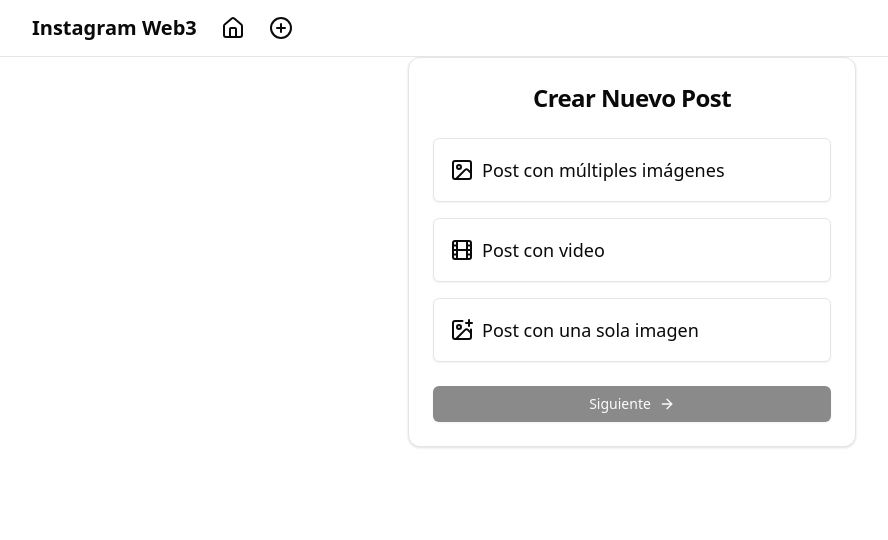
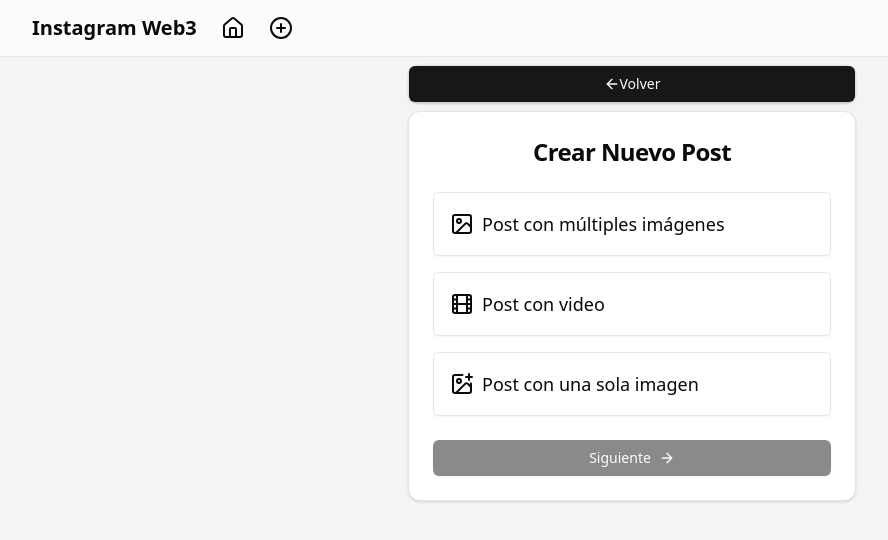
Before and after one commit to teterabOb/clone-instagram, a React (Vite) app in the folder react/: page /create in a window 1280 px wide. Shown: the top 540 px of the page, without its empty margins (8-896 px from the left). Built offline with nearby package versions, Linux system fonts and the light colour scheme.

Commit message:
maqueta creacion de posts ready

```diff
--- a/react/src/App.tsx
+++ b/react/src/App.tsx
@@ -4,7 +4,7 @@
 
 function App() {
   return (
-    <div className="flex flex-col min-h-screen">
+    <div className="flex flex-col min-h-screen bg-gray-100">
       <header className="sticky top-0 z-50 w-full border-b bg-background/95 backdrop-blur supports-[backdrop-filter]:bg-background/60">
         <div className="container flex h-14 items-center px-10">
           <Link to="/" className="flex items-center space-x-2">
--- a/react/src/pages/Create.tsx
+++ b/react/src/pages/Create.tsx
@@ -8,21 +8,35 @@
   CardTitle,
   CardFooter,
 } from "@/components/ui/card";
-import { Image, Film, ImagePlus, ArrowRight } from "lucide-react";
-
+import { Image, Film, ImagePlus, ArrowRight, ArrowLeft } from "lucide-react";
+import { useNavigate } from "react-router-dom";
 
 const Create: React.FC = () => {
   const [selectedOption, setSelectedOption] = useState<string | null>(null);
+  const navigate = useNavigate();
 
   const handleOptionClick = (option: string) => {
     setSelectedOption(option);
   };
 
   const handleNext = () => {
+    if(selectedOption){
+      navigate(selectedOption)
+    }
+  };
 
-  };
+  const handleBack = () => {
+    navigate('/')
+  }
   return (
-    <Card className="w-full max-w-md mx-auto">
+    <>
+       <Card className="w-full max-w-md mx-auto mt-2">
+        <Button className="w-full" onClick={ () => handleBack()}>
+          <ArrowLeft className="w-4 h-4" />
+          Volver
+        </Button>
+      </Card>
+      <Card className="w-full max-w-md mx-auto mt-2">
         <CardHeader>
           <CardTitle className="text-2xl font-bold text-center">
             Crear Nuevo Post
@@ -65,6 +79,7 @@
           </Button>
         </CardFooter>
       </Card>
+    </>
   );
 };
 
--- a/react/src/pages/Home.tsx
+++ b/react/src/pages/Home.tsx
@@ -5,8 +5,8 @@
 const Home: React.FC = () => {
   return (
     <section className="w-full py-12 md:py-24 lg:py-32 xl:py-48">
-      <div className="container px-4 md:px-6">
-        <div className="flex flex-col items-center space-y-4 text-center">
+      <div className="s px-4 md:px-6">
+        <div className="flex flex-col space-y-4 text-center">
           <div className="space-y-2">
             <h1 className="text-3xl font-bold tracking-tighter sm:text-4xl md:text-5xl lg:text-6xl/none">
               Welcome to Instagram Web3
```
Lines whose indentation alone changed are shown as unchanged.
